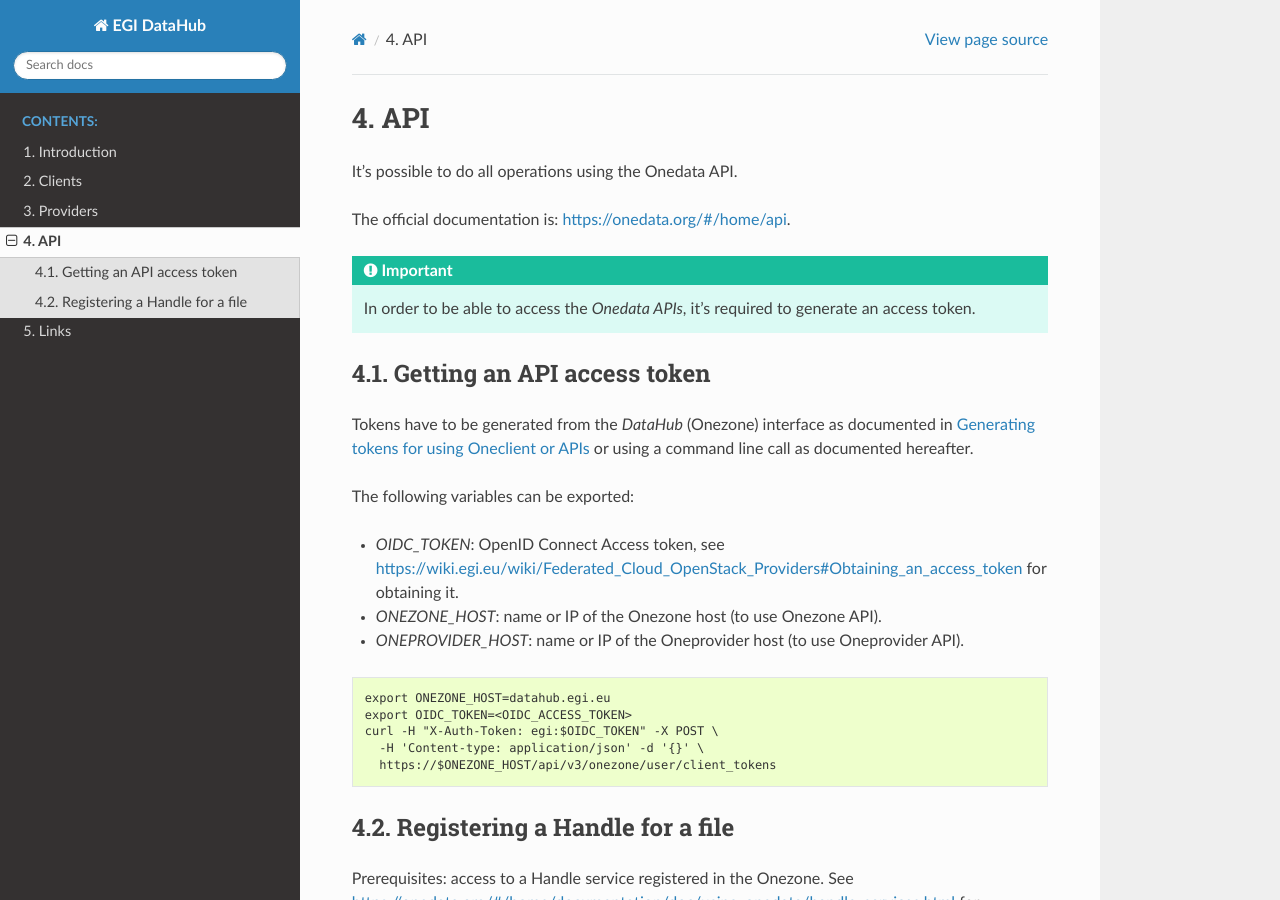
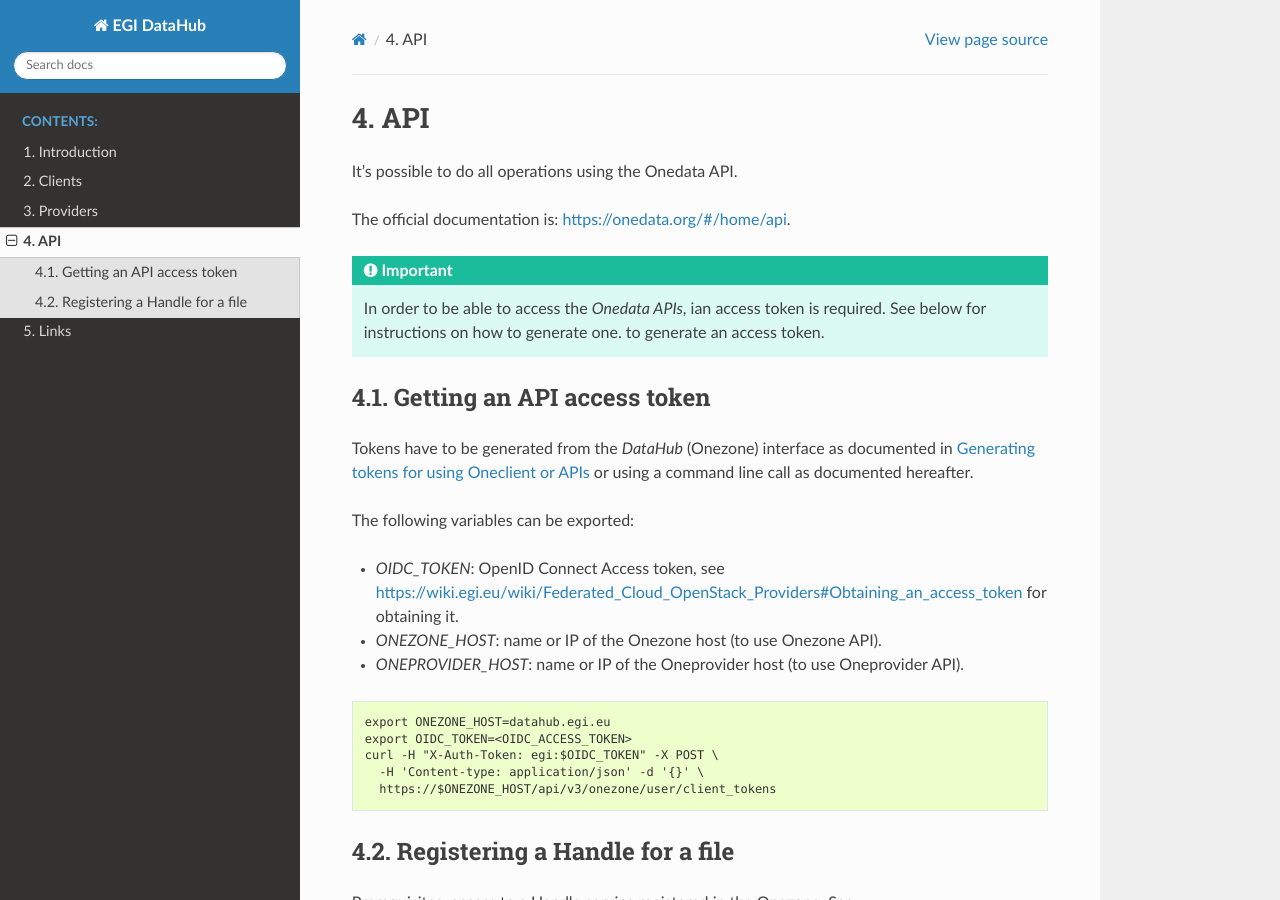
Before and after one commit to EGI-Federation/datahub-documentation, a Sphinx documentation site: the page built from source/api.rst, in a window 1280 px wide and 900 px high. Built offline with Sphinx 7.4.7 and the Read the Docs theme 2.0.0, drawn with Linux system fonts in a browser that asks for light colours.

Commit message:
Update source/api.rst
Co-Authored-By: gwarf <baptiste@bapt.name>

```diff
--- a/source/api.rst
+++ b/source/api.rst
@@ -7,7 +7,7 @@
 
 The official documentation is: https://onedata.org/#/home/api.
 
-.. important:: In order to be able to access the `Onedata APIs`, it's required
+.. important:: In order to be able to access the `Onedata APIs`, ian access token is required. See below for instructions on how to generate one.
     to generate an access token.
 
 Getting an API access token
```
